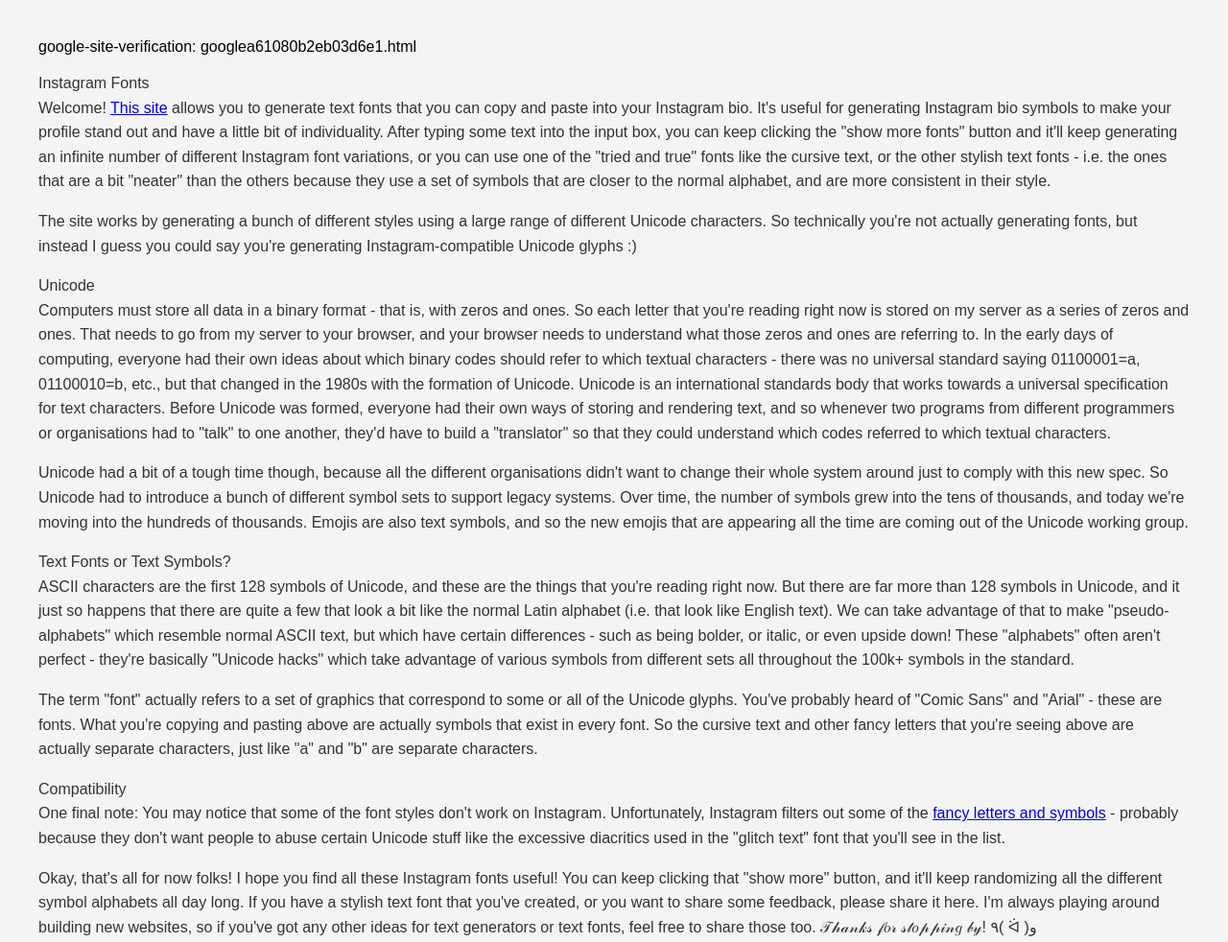
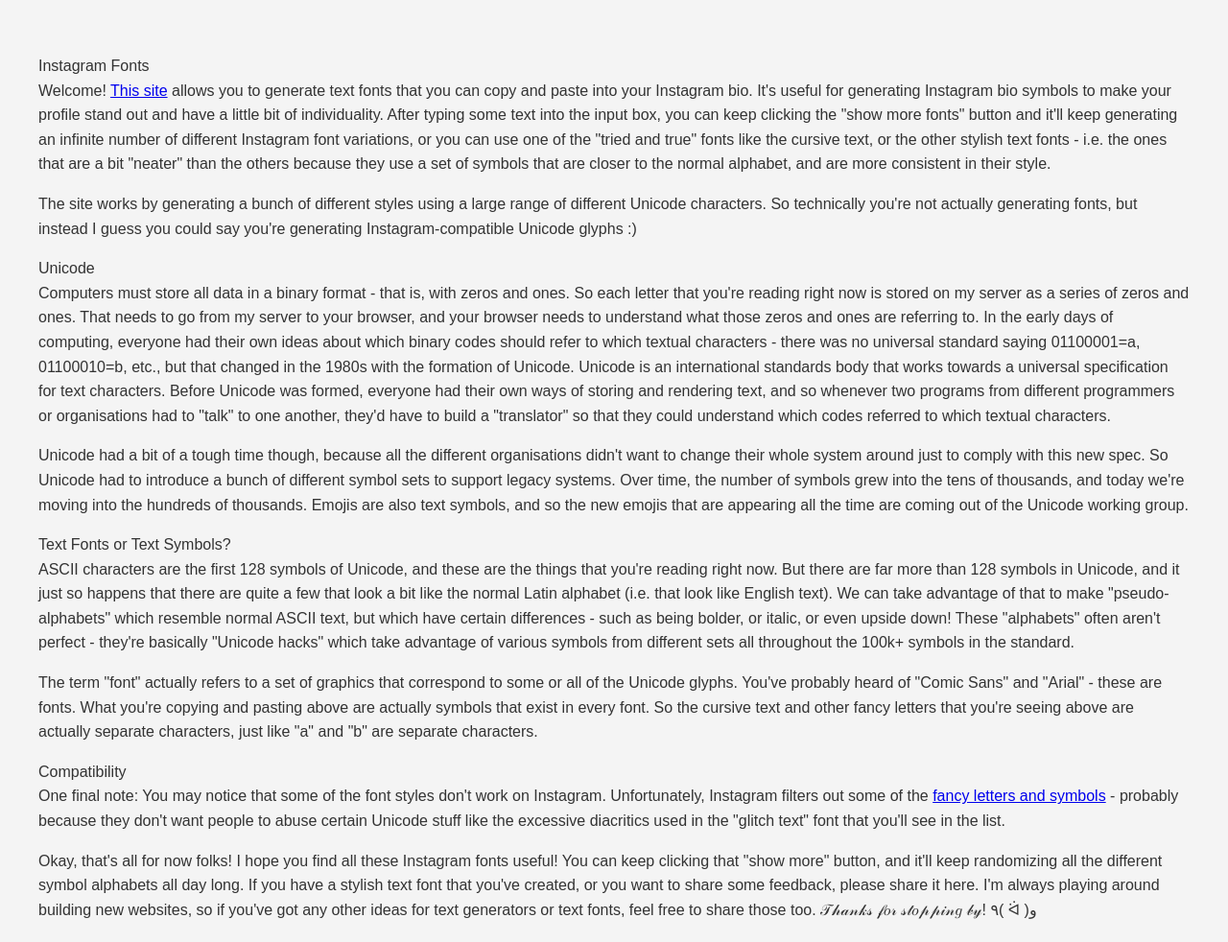
Before and after one commit to amsi0/fancy-letters-for-instagram, a plain HTML site: page index.html in a window 1280 px wide. Shown: the whole page at 96% size. Drawn offline with Linux system fonts and the light colour scheme.

Commit message:
Updated index.html

```diff
--- a/index.html
+++ b/index.html
@@ -11,8 +11,8 @@
     <meta property="og:title" content="Instagram Fonts - Stylish Text Generator">
     <meta property="og:url" content="https://docs.google.com/spreadsheets/d/18H7jjmL9jIjoMkjayA62MQ3hgF1yXrIg27_bORuJuwo/edit?usp=sharing">
     <meta property="og:site_name" content="Instagram Font Generator Copy And Paste">
-google-site-verification: googlea61080b2eb03d6e1.html
-      <style>
+    <meta name="google-site-verification" content="i1qbBImEsn3DWKB2E_aUuZqz8R6VIBmHE9mFgpUiJFM" />
+     <style>
         body {
             font-family: Arial, sans-serif;
             margin: 20px;
```
